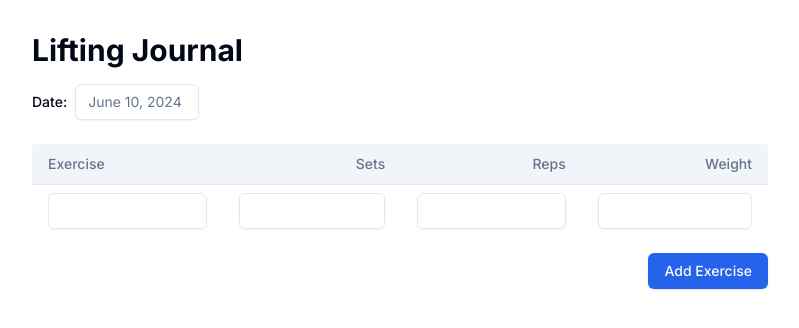
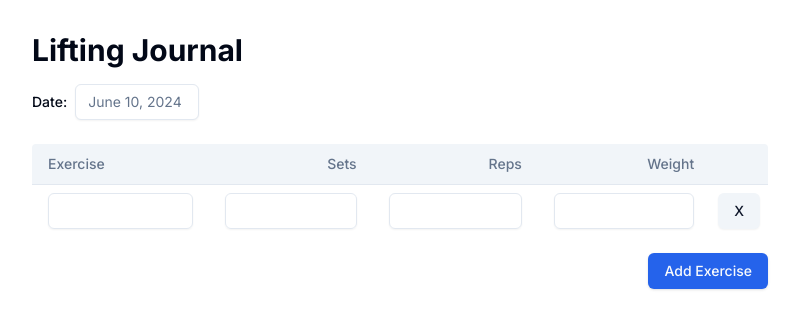
Before and after one commit to colinjcason/max-iron, a Next.js app: page /create-workout in a window 1280 px wide. Shown: the top 328 px of the page, without its empty margins (240-1039 px from the left). Built offline with nearby package versions, Linux system fonts and the light colour scheme.

Commit message:
added delete for function

```diff
--- a/src/app/create-workout/page.tsx
+++ b/src/app/create-workout/page.tsx
@@ -29,6 +29,12 @@ const CreateWorkout = () => {
     setExerciseList([...exerciseList, { exercise: '' }])
   }
 
+  const handleRemoveExercise = (index: number) => {
+    const list = [...exerciseList]
+    list.splice(index, 1)
+    setExerciseList(list)
+  }
+
   return (
     <div className="mx-auto max-w-3xl px-4 py-8">
       <div className="mb-6">
@@ -55,6 +61,7 @@ const CreateWorkout = () => {
               <TableHead className="px-4 py-2 text-right">Sets</TableHead>
               <TableHead className="px-4 py-2 text-right">Reps</TableHead>
               <TableHead className="px-4 py-2 text-right">Weight</TableHead>
+              <TableHead className="px-4 py-2 text-right"></TableHead>
             </TableRow>
           </TableHeader>
           <TableBody>
@@ -80,6 +87,9 @@ const CreateWorkout = () => {
                     type="number"
                   />
                 </TableCell>
+                <TableCell>
+                  <Button variant="secondary" onClick={() => handleRemoveExercise(index)}>X</Button>
+                </TableCell>
               </TableRow>
             ))}
           </TableBody>
```
